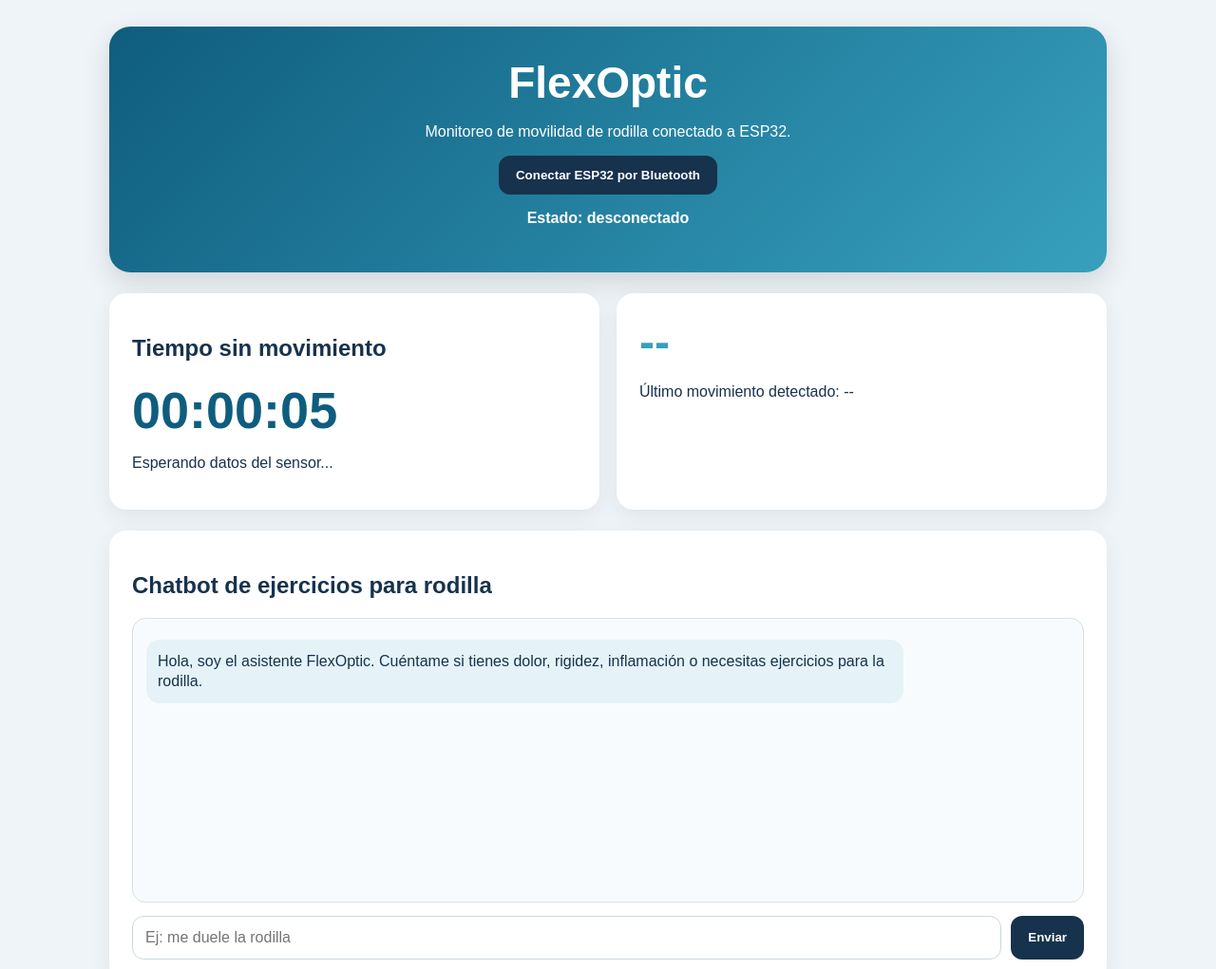
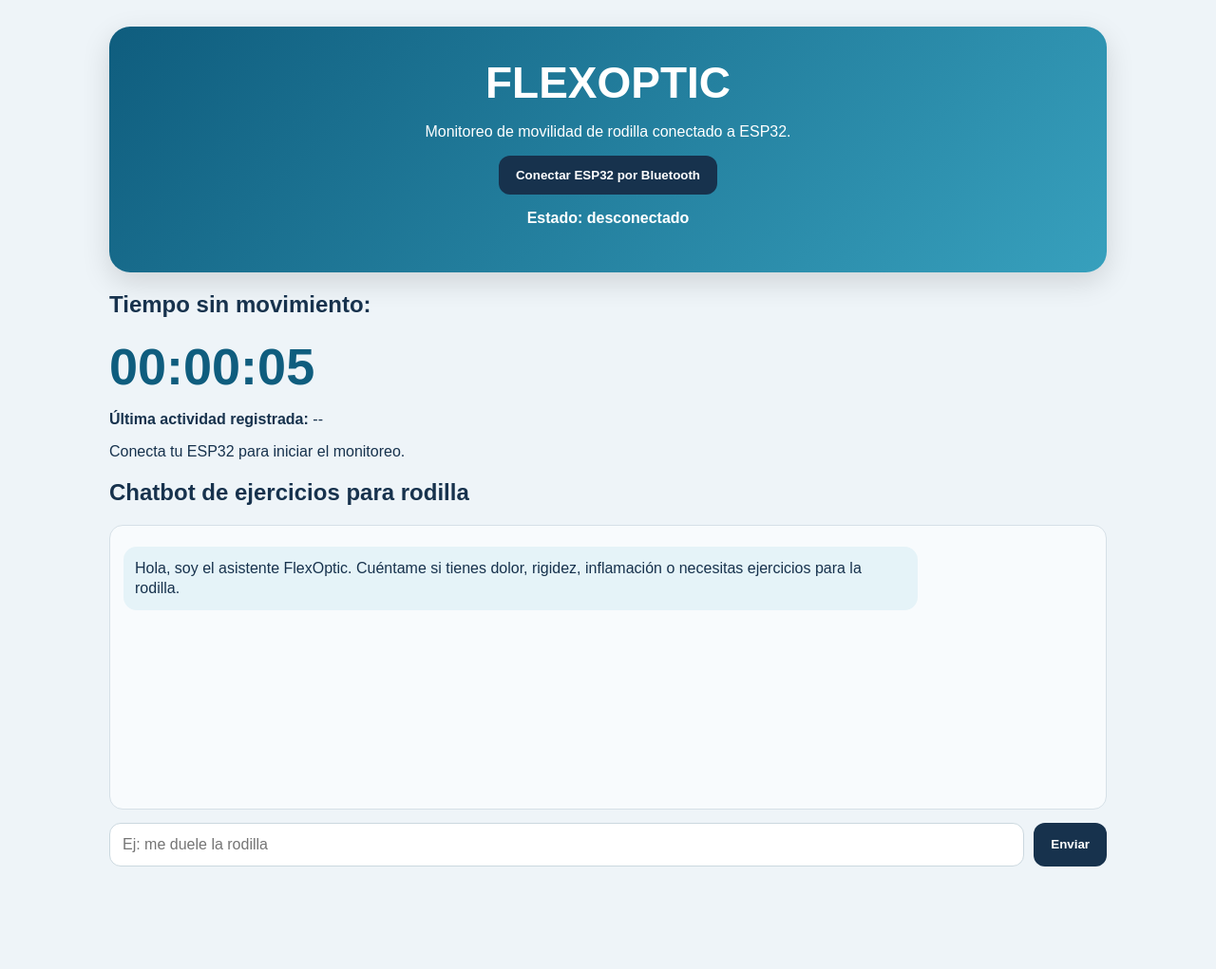
Before and after one commit to TotetinaGG/FlexOptic_app, a website: page index.html in a window 1280 px wide. Shown: the top 1021 px of the page at 95% size. After the commit the page ends 941 px from the top, so only its background shows below. Drawn offline with Linux system fonts and the light colour scheme.

Commit message:
Refactor HTML structure and update content

```diff
--- a/index.html
+++ b/index.html
@@ -8,11 +8,13 @@
 </head>
 
 <body>
-
   <main class="app">
 
     <section class="hero">
-      <h1>FlexOptic</h1>
+      <div class="wave wave-left"></div>
+      <div class="wave wave-right"></div>
+
+      <h1>FLEXOPTIC</h1>
       <p>Monitoreo de movilidad de rodilla conectado a ESP32.</p>
 
       <button id="connectBtn">
@@ -24,40 +26,42 @@
       </p>
     </section>
 
-    <section class="grid">
+    <section class="dashboard">
 
-      <article class="card timer-card">
-        <h2>Tiempo sin movimiento</h2>
-        <div id="timer" class="timer">00:00:00</div>
-        <p id="movementStatus">
-          Esperando datos del sensor...
+      <article class="panel timer-panel">
+        <h2>Tiempo sin movimiento:</h2>
+
+        <div id="timer" class="timer">
+          00:00:00
+        </div>
+
+        <p class="last-activity">
+          <strong>Última actividad registrada:</strong>
+          <span id="lastMove">--</span>
         </p>
       </article>
 
-      <article class="card">
-        <div id="ldrValue" class="sensor">--</div>
-        <p>
-          Último movimiento detectado:
-          <span id="lastMove">--</span>
+      <article class="panel message-panel">
+        <p id="movementStatus" class="movement-message">
+          Conecta tu ESP32 para iniciar el monitoreo.
         </p>
+
+        <div id="ldrValue" style="display:none;">--</div>
       </article>
 
     </section>
 
     <section id="alertBox" class="alert hidden">
-      ⚠️ Han pasado 45 minutos sin movimiento.
-      Realiza ejercicios suaves de rodilla.
+      ⚠️ Han pasado 45 minutos sin movimiento. Realiza ejercicios suaves de rodilla. ⚠️
     </section>
 
-    <section class="card chatbot">
+    <section class="chatbot-panel">
 
       <h2>Chatbot de ejercicios para rodilla</h2>
 
       <div id="chatWindow" class="chat-window">
         <div class="bot msg">
-          Hola, soy el asistente FlexOptic.
-          Cuéntame si tienes dolor, rigidez,
-          inflamación o necesitas ejercicios para la rodilla.
+          Hola, soy el asistente FlexOptic. Cuéntame si tienes dolor, rigidez, inflamación o necesitas ejercicios para la rodilla.
         </div>
       </div>
 
@@ -79,6 +83,5 @@
   </main>
 
   <script src="script.js"></script>
-
 </body>
 </html>
```
